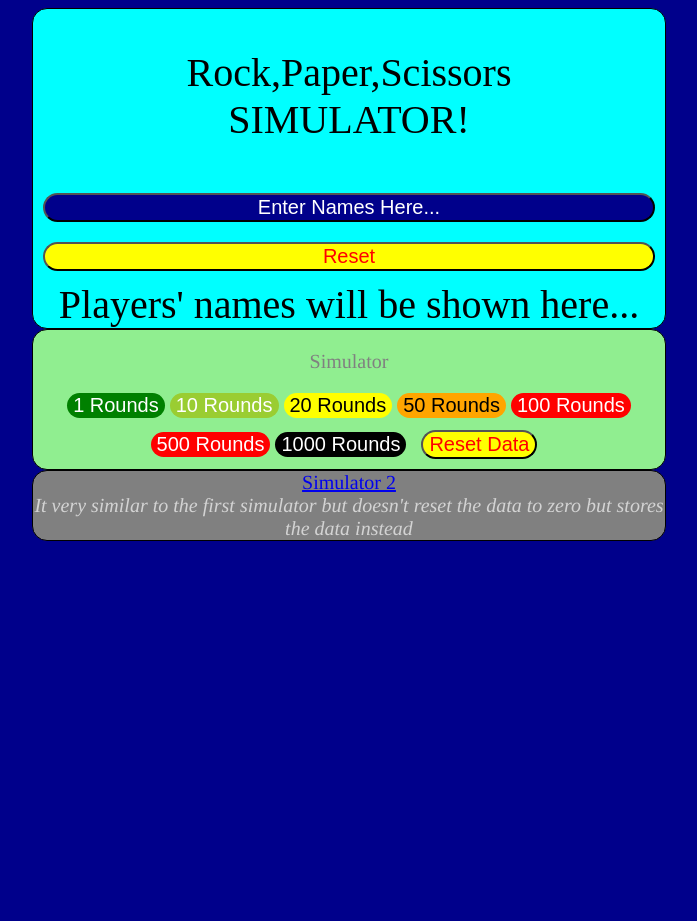
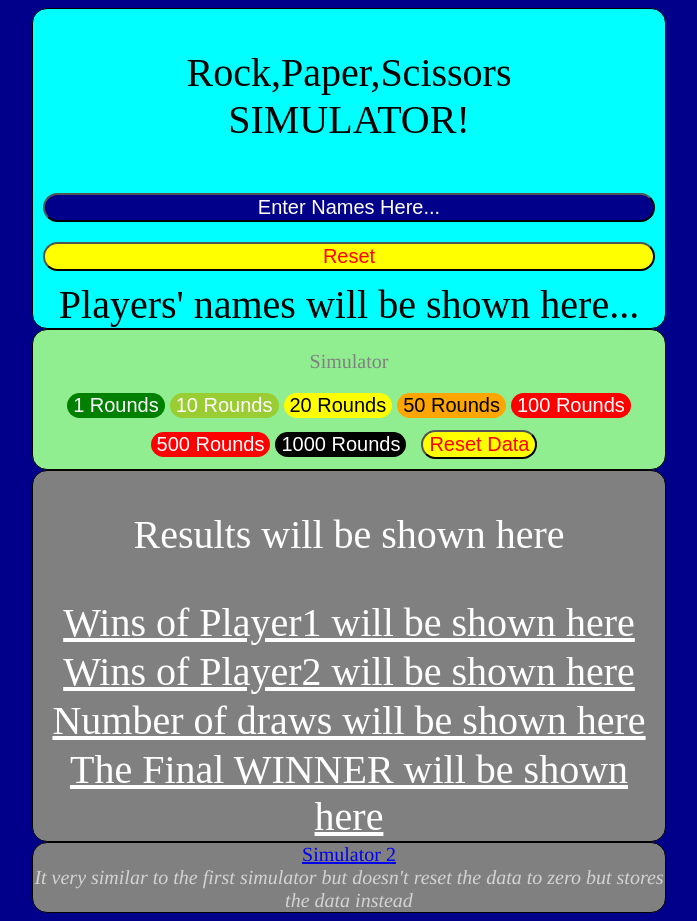
Before and after one commit to njtan142/Rock-Paper-Scissors-Simulator, a website: page index.html in a window 1280 px wide. Shown: the whole page, without its empty margins (291-988 px from the left). Before the commit the page ends 800 px from the top, so only its background shows below. Drawn offline with Linux system fonts and the light colour scheme.

Commit message:
minor changes(see changelog)

```diff
--- a/index.html
+++ b/index.html
@@ -36,6 +36,14 @@
         <button class="yellowbutton" onclick="resetdata()">Reset Data</button>
       </div>
     </div>
+
+    <div class="basebox3" style="color: white; background-color:grey;">
+      <p>Results will be shown here</p>
+      <div class="normalbox" id="ap1">Wins of Player1 will be shown here</div>
+      <div class="normalbox" id="ap2">Wins of Player2 will be shown here</div>
+      <div class="normalbox" id="ad">Number of draws will be shown here</div>
+      <div class="normalbox" id="af">The Final WINNER will be shown here</div>
+    </div>
    <div class="basebox2" style="color: lightgray; background-color: grey">
        <a href="simulator_2.html"><dt>Simulator 2</dt></a>
 
--- a/package.json
+++ b/package.json
@@ -1,6 +1,6 @@
 {
   "name": "rps_simulator",
-  "version": "2.1.0",
+  "version": "2.1.1",
   "description": "RockPaperScissors Game Simulator",
   "main": "script.js",
   "scripts": {
```
Also changed, not shown: changelog.txt.
